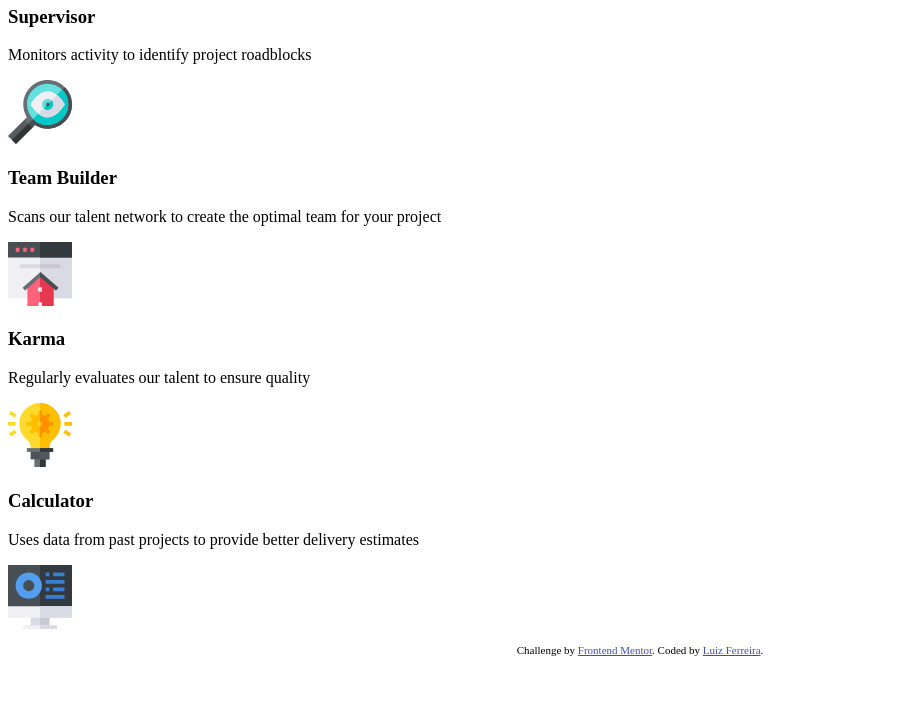
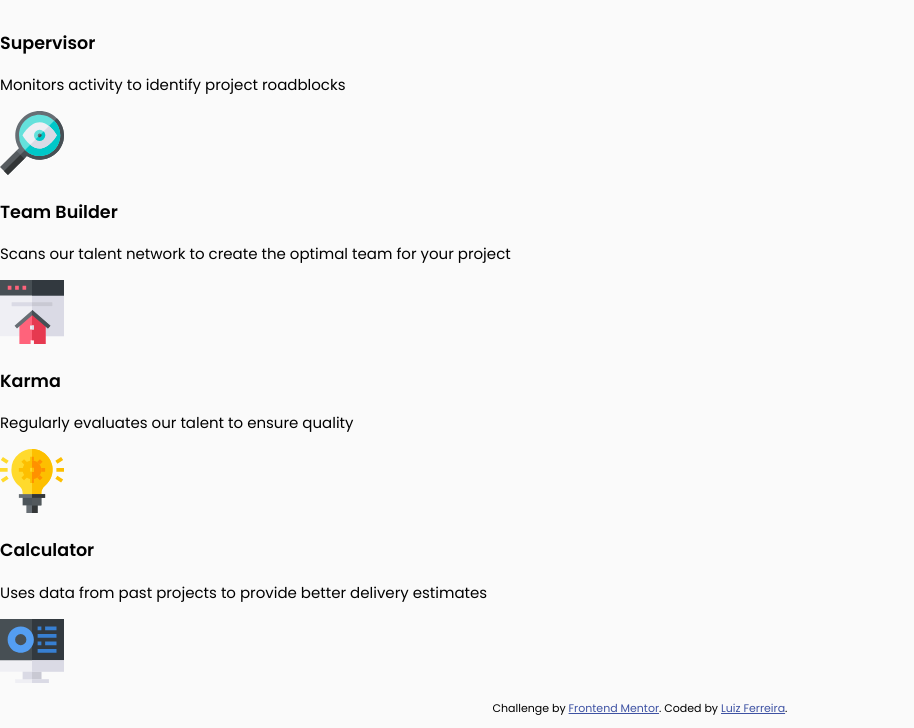
Before and after one commit to luizsfer/four-card-feature-section-master, a plain HTML site: page index.html in a window 1280 px wide. Shown: the part 111-839 px from the top of the page, without its empty margins (0-914 px from the left). Before the commit the page ends 800 px from the top, so only its background shows below. Drawn offline with Linux system fonts and the light colour scheme.

Commit message:
Stylesheet created with body customization

```diff
--- a/index.html
+++ b/index.html
@@ -5,6 +5,8 @@
   <meta name="viewport" content="width=device-width, initial-scale=1.0"> <!-- displays site properly based on user's device -->
 
   <link rel="icon" type="image/png" sizes="32x32" href="./images/favicon-32x32.png">
+  <link rel="stylesheet" href="style.css">
+  <link rel="stylesheet" href="https://fonts.googleapis.com/css?family=Poppins:200,400,600&display=swap">
 
   <title>Frontend Mentor | Four card feature section</title>
 
--- /dev/null
+++ b/style.css
@@ -0,0 +1,15 @@
+:root {
+    --Very-Dark-Blue: hsl(234, 12%, 34%)
+    --Grayish-Blue: hsl(229, 6%, 66%)
+}
+
+body {
+    background: #FAFAFA;
+    font-size: 15px;
+    font-family: "Poppins", Arial, Helvetica, sans-serif;
+    display: flex;
+    flex-direction: column;
+    margin: 0 auto;
+    max-width: 1440px;
+    min-width: 375px;
+}
```
